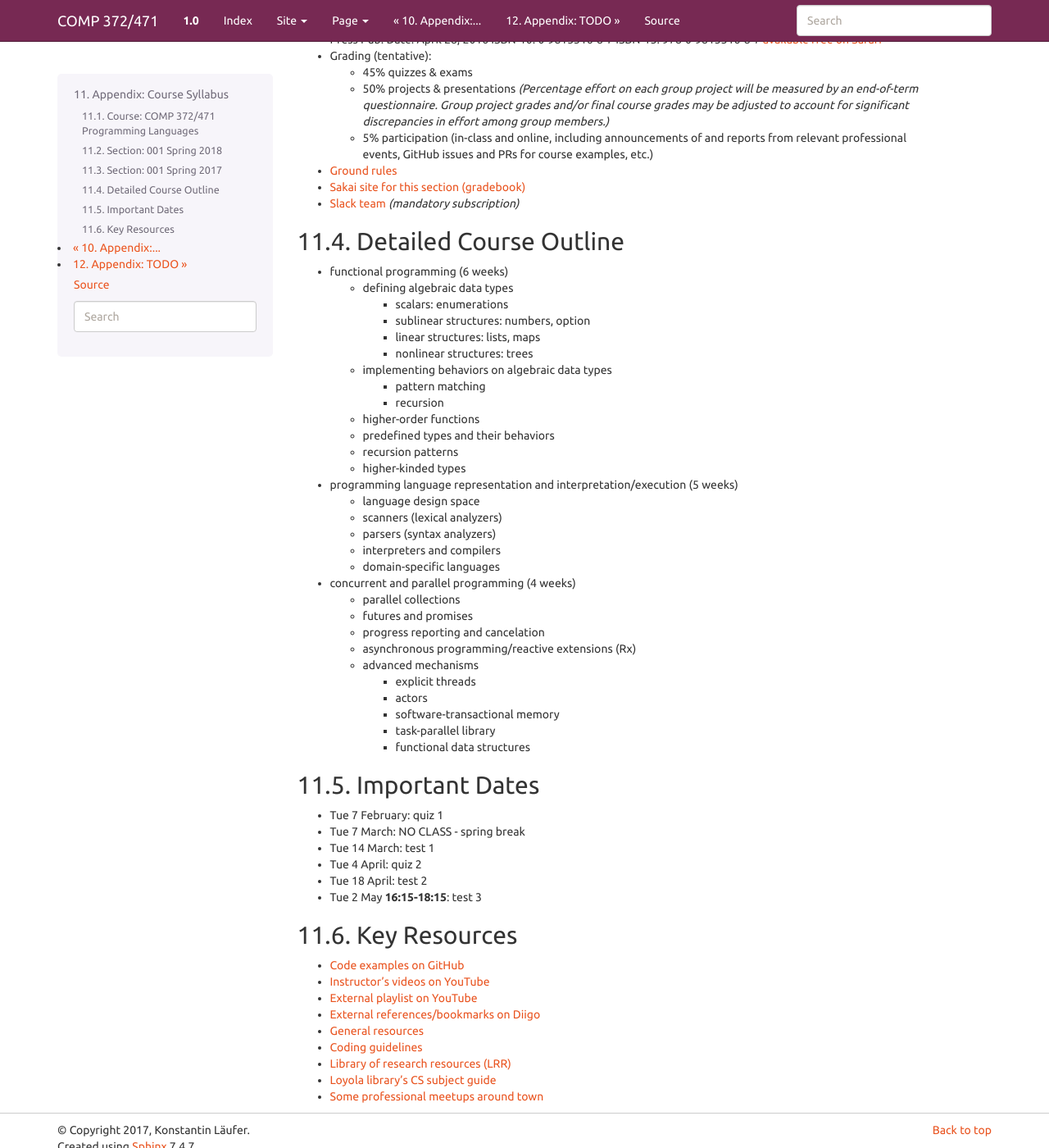
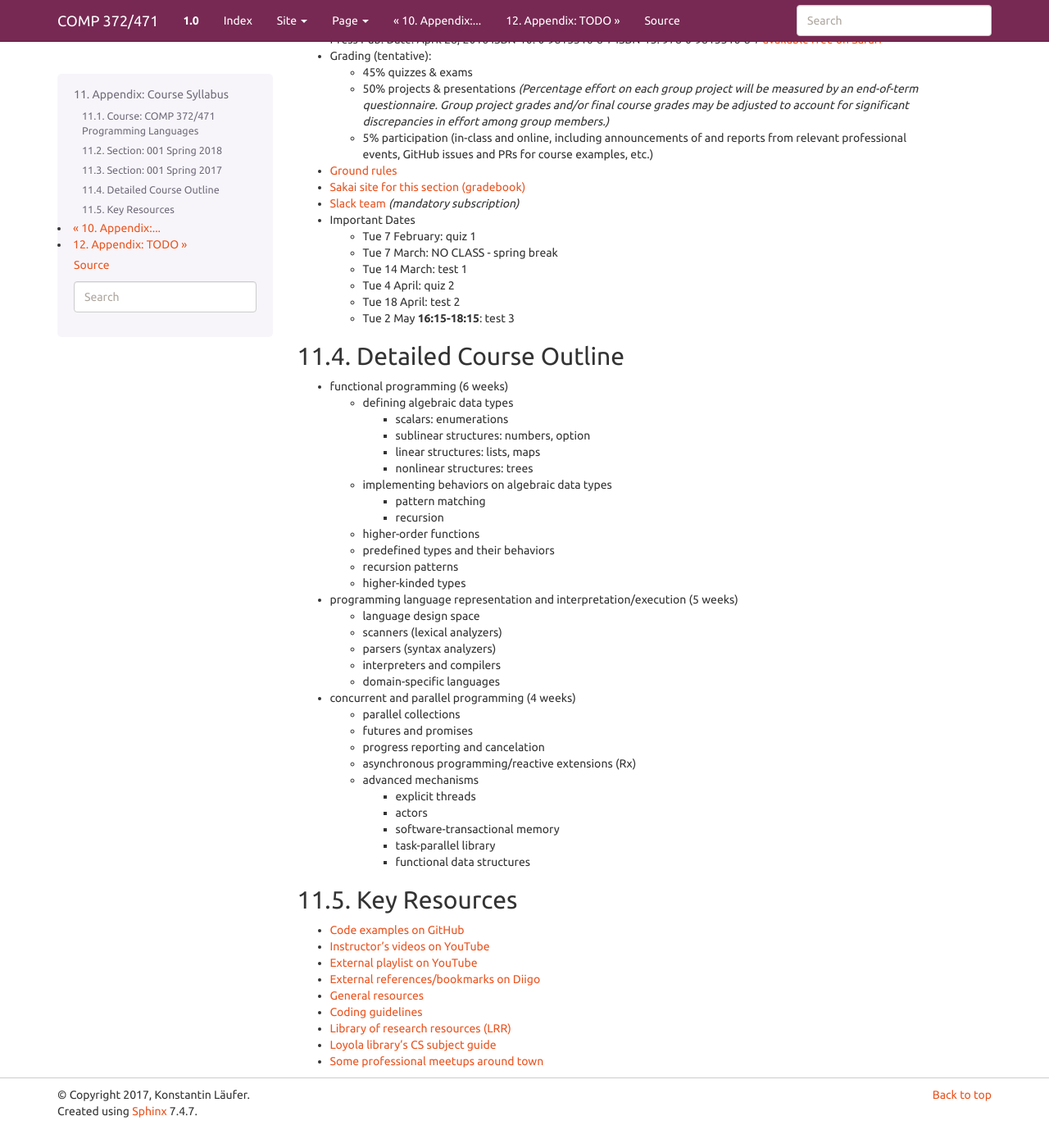
Before and after one commit to lucproglangcourse/lucproglangcourse.github.io, a Sphinx documentation site: the page built from source/syllabus.rst, in a window 1280 px wide and 1400 px high, scrolled down 481 px. Shown: the whole window at 82% size. Built offline with Sphinx 7.4.7, drawn with Linux system fonts in a browser that asks for light colours; after the commit the page ends 1856 px from its top, so only the background shows below that.

Commit message:
moved previous important dates under spring 2017
Signed-off-by: Konstantin Läufer <klaeufer@gmail.com>

```diff
--- a/source/syllabus.rst
+++ b/source/syllabus.rst
@@ -48,22 +48,21 @@ Section: 001 Spring 2017
 - `Sakai site for this section (gradebook) <https://sakai.luc.edu/portal/site/COMP_372_001_5616_1172>`_
 - `Slack team <https://lucproglangcourse.slack.com>`_ *(mandatory subscription)*
 
+- Important Dates
+
+  - Tue 7 February: quiz 1
+  - Tue 7 March: NO CLASS - spring break
+  - Tue 14 March: test 1
+  - Tue 4 April: quiz 2
+  - Tue 18 April: test 2
+  - Tue 2 May **16:15-18:15**: test 3
+
+
 Detailed Course Outline
 ~~~~~~~~~~~~~~~~~~~~~~~
 
 .. include:: detailedoutline.txt
 
-
-Important Dates
-~~~~~~~~~~~~~~~
-
-- Tue 7 February: quiz 1
-- Tue 7 March: NO CLASS - spring break
-- Tue 14 March: test 1
-- Tue 4 April: quiz 2
-- Tue 18 April: test 2
-- Tue 2 May **16:15-18:15**: test 3
-
 Key Resources
 ~~~~~~~~~~~~~
 
```
